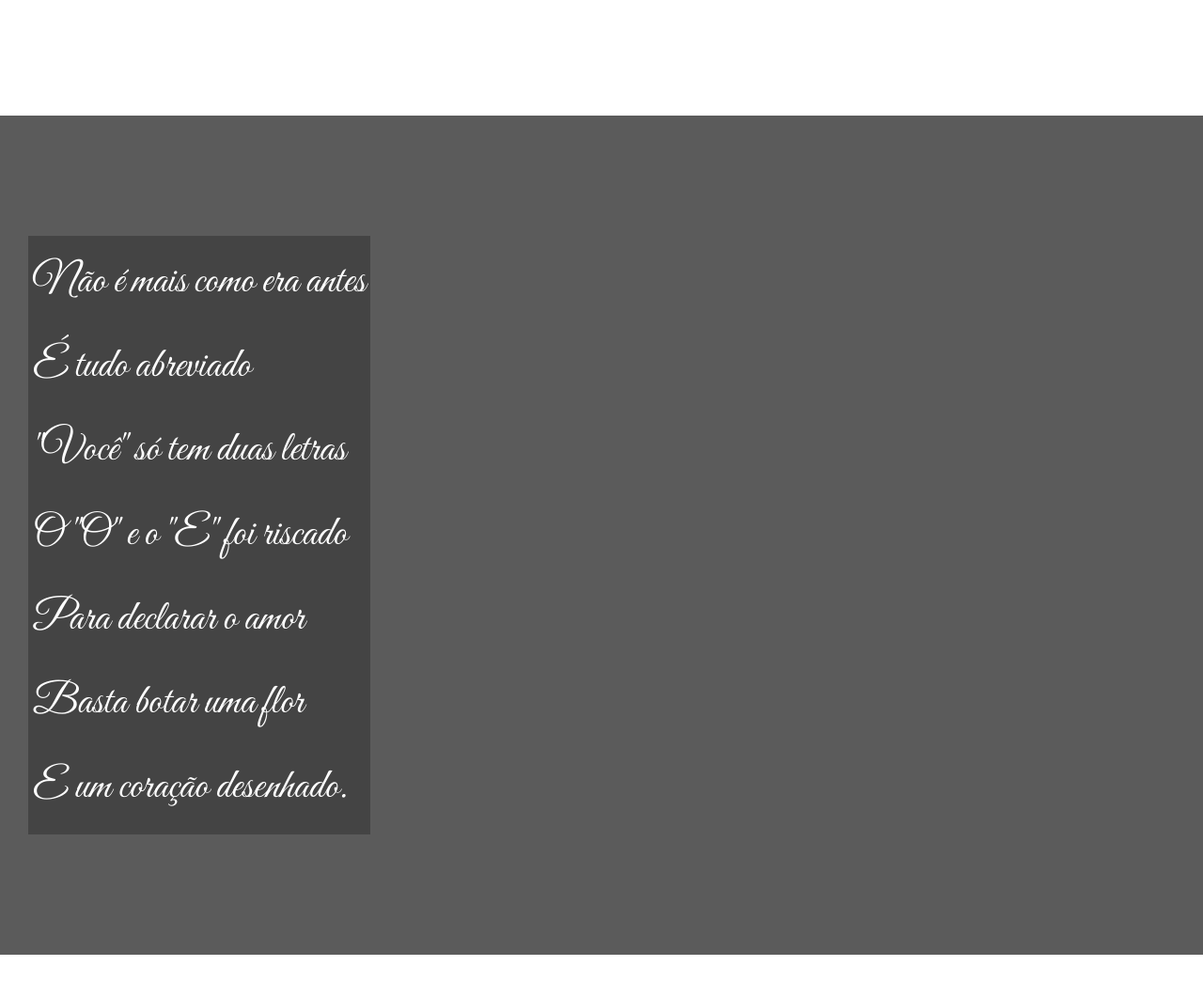
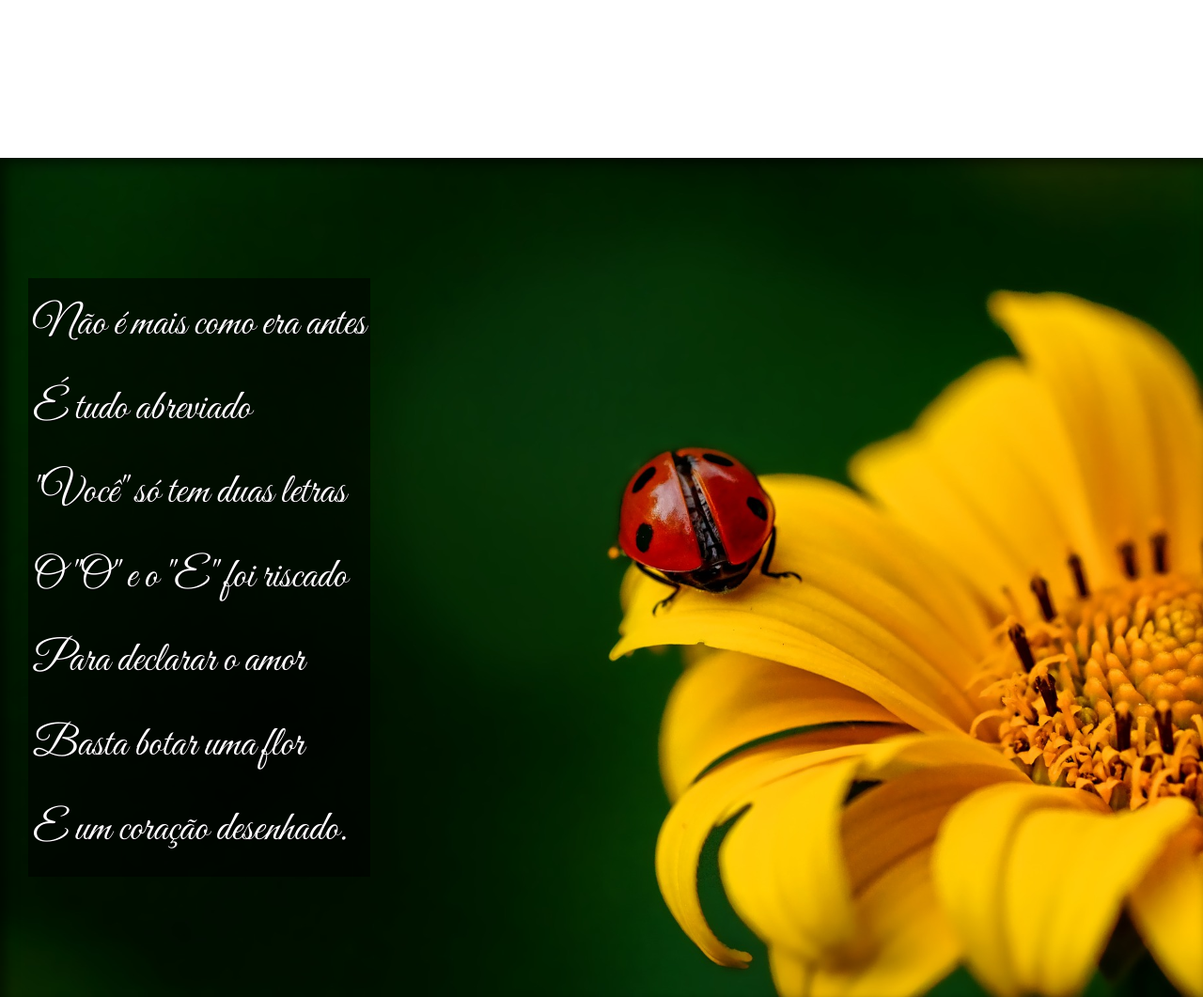
Before and after one commit to GPrestess/HTML-CSS, a plain HTML site: page DESAFIOS/DESAFIO 12/index.html in a window 1280 px wide. Shown: the part 1020-2081 px from the top of the page at 94% size. Drawn offline with Linux system fonts and the light colour scheme.

Commit message:
ultima atualização desafio 12

```diff
--- a/DESAFIOS/DESAFIO 12/estilo/prestes.css
+++ b/DESAFIOS/DESAFIO 12/estilo/prestes.css
@@ -58,20 +58,34 @@ section{
     font-family: var(--fonte3);
     font-size: 3.5vw;
 }
+section > p{
+    padding-bottom: 1em;
+}
 section.normal{
     background-color: white;
     color: black;
 
 }
 section.imagem{
-
     background-color: rgb(91, 91, 91);
     color: white;
+    box-shadow: inset 6px 6px 13px 0px rgba(0, 0, 0, 0.56);
+    background-size: cover;
+    background-attachment: fixed;
 }
 section.imagem > p{
     padding: 5px;
     display: inline-block;
-    background-color: rgba(0, 0, 0, 0.253);
+    background-color: rgba(0, 0, 0, 0.536);
+    text-shadow: 1px 1px 0px black;
+}
+section#img01{
+    background-image: url(../imagens/background001.jpg);
+    background-position: right center;
+}
+
+section#img02{
+    background-image: url(../imagens/background002.jpg);
 }
 
 
--- a/DESAFIOS/DESAFIO 12/index.html
+++ b/DESAFIOS/DESAFIO 12/index.html
@@ -27,7 +27,7 @@
         </p>
     </section>
 
-    <section class="imagem">
+    <section class="imagem" id="img01">
         <p>
             Não é mais como era antes <br>
             É tudo abreviado <br>
@@ -62,7 +62,7 @@
 
     </section>
 
-    <section class="imagem">
+    <section class="imagem" id="img02">
             <p>
                 Tenho saudade das cartas <br>
                 Escritas com a própria mão <br>
```
